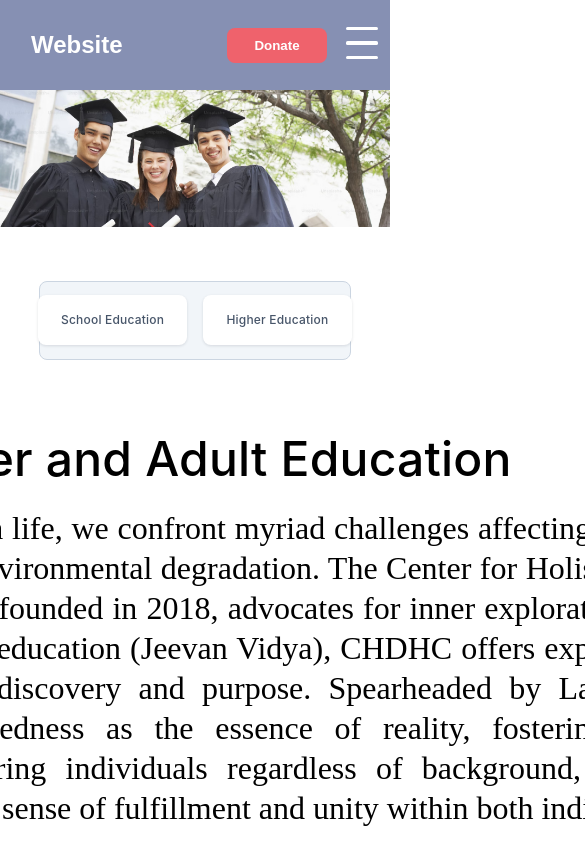
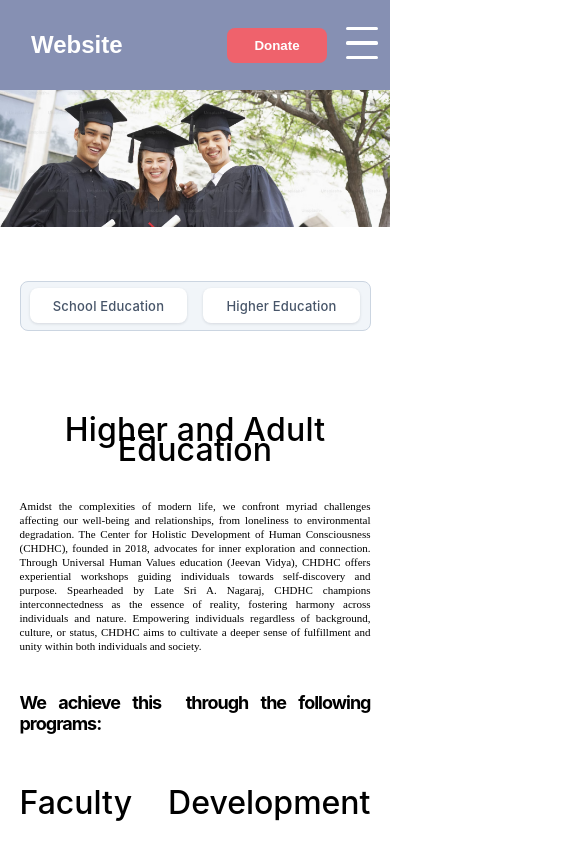
Before and after one commit to ProjectASWA/ProjectASWA, a React (Create React App) app: page /Education in a window 390 px wide. Both pictures are taken after a click on the button "Higher Education". Shown: the top 844 px of the page, 585 px wide, since content can reach past the window. Built offline with nearby package versions, Linux system fonts and the light colour scheme.

Commit message:
Higher educcation

```diff
--- a/src/components/EducationNavBar/index.css
+++ b/src/components/EducationNavBar/index.css
@@ -10,12 +10,12 @@
   border: 1px solid var(--Color-Border-neutral---Subtle, #cbd5e1);
   background: var(--Color-Action-neutral-subtle-normal, #f1f5f9);
 }
-/*
+
 @media screen and (max-width: 768px) {
   .education-navbar-container {
     display: flex;
-    width: 400px;
-    height: 38px;
+    width: 90%;
+    height: 50px;
     padding: Spacing/3xs;
     justify-content: center;
     align-items: center;
@@ -25,7 +25,7 @@
     border: 1px solid var(--Color-Border-neutral---Subtle, #cbd5e1);
     background: var(--Color-Action-neutral-subtle-normal, #f1f5f9);
   }
-} */
+}
 
 .education-navbar-button {
   display: flex;
@@ -53,6 +53,8 @@
 
 @media screen and (max-width: 768px) {
   .education-navbar-button {
-    font-size: 12px;
+    font-size: small;
+    height: 35px;
+    width: 45%;
   }
 }
--- a/src/components/HigherEducation/index.css
+++ b/src/components/HigherEducation/index.css
@@ -1,11 +1,13 @@
 .higher-education-main-container {
   display: flex;
-  width: 1296px;
+  width: 100%;
   flex-direction: column;
   justify-content: center;
   align-items: center;
   gap: 39px;
   margin-bottom: 20px;
+  width: 90%;
+  margin: auto;
 }
 
 .higher-education-text {
@@ -15,8 +17,20 @@
   font-size: 48px;
   font-style: normal;
   font-weight: 500;
-  line-height: 20px; /* 41.667% */
   letter-spacing: 0.2px;
+}
+
+@media screen and (max-width: 768px) {
+  .higher-education-text {
+    color: #000;
+    text-align: center;
+    font-family: Inter;
+    font-size: 32px;
+    font-style: normal;
+    font-weight: 500;
+    line-height: 20px; /* 117.647% */
+    letter-spacing: 0.2px;
+  }
 }
 
 .higher-education-description {
@@ -27,6 +41,18 @@
   font-style: normal;
   font-weight: 400;
   line-height: 40px; /* 125% */
+}
+
+@media screen and (max-width: 768px) {
+  .higher-education-description {
+    color: #000;
+    text-align: justify;
+    font-family: Poppins;
+    font-size: 11px;
+    font-style: normal;
+    font-weight: 400;
+    line-height: 14px; /* 127.273% */
+  }
 }
 
 .higher-programs-container {
@@ -49,11 +75,18 @@
   letter-spacing: -1px;
 }
 
+@media screen and (max-width: 768px) {
+  .higher-education-programs-heading {
+    font-size: 18px;
+  }
+}
+
 .program-list {
   display: flex;
   flex-direction: column;
   list-style-type: none;
   gap: 10px;
+  font-size: 32px;
 }
 
 /* .program-item {
@@ -70,7 +103,6 @@ li {
   color: #000;
   text-align: justify;
   font-family: Inter;
-  font-size: 32px;
   font-style: normal;
   font-weight: 500;
   line-height: 60px; /* 187.5% */
--- a/src/components/SchoolEducationCards/index.css
+++ b/src/components/SchoolEducationCards/index.css
@@ -14,9 +14,66 @@
   flex-direction: row;
 }
 
+.card-app-container:nth-child(2) {
+  flex-direction: row;
+}
+
+@media screen and (max-width: 756px) {
+  .card-app-container:nth-child(2) {
+    flex-direction: column;
+    align-items: center; /* This will center the items vertically */
+  }
+}
+
+.card-app-container:nth-child(3) {
+  flex-direction: row-reverse;
+}
+
+@media screen and (max-width: 756px) {
+  .card-app-container:nth-child(3) {
+    flex-direction: column;
+    align-items: center; /* This will center the items vertically */
+  }
+}
+
+.card-app-container:nth-child(4) {
+  flex-direction: row;
+}
+
+@media screen and (max-width: 756px) {
+  .card-app-container:nth-child(4) {
+    flex-direction: column;
+    align-items: center; /* This will center the items vertically */
+  }
+}
+
+.card-app-container:nth-child(5) {
+  flex-direction: row-reverse;
+}
+
+@media screen and (max-width: 756px) {
+  .card-app-container:nth-child(5) {
+    flex-direction: column;
+    align-items: center; /* This will center the items vertically */
+  }
+}
+
+@media screen and (max-width: 756px) {
+  .card-app-container:nth-child(6) {
+    flex-direction: column;
+    align-items: center; /* This will center the items vertically */
+  }
+}
+
 .card-image {
   max-width: 50%;
   height: auto;
+}
+
+@media screen and (max-width: 756px) {
+  .card-image {
+    max-width: 100%;
+  }
 }
 
 .image {
@@ -31,9 +88,10 @@
   width: 50%;
 }
 
-@media screen and (max-width: 992px) {
+@media screen and (max-width: 756px) {
   .card-description-container {
     gap: 15px;
+    width: 100%;
   }
 }
 
@@ -69,22 +127,6 @@
     font-size: 14px;
     line-height: 1.5;
   }
-}
-
-.card-app-container:nth-child(2) {
-  flex-direction: row;
-}
-
-.card-app-container:nth-child(3) {
-  flex-direction: row-reverse;
-}
-
-.card-app-container:nth-child(4) {
-  flex-direction: row;
-}
-
-.card-app-container:nth-child(5) {
-  flex-direction: row-reverse;
 }
 
 .school-education-images {
```
